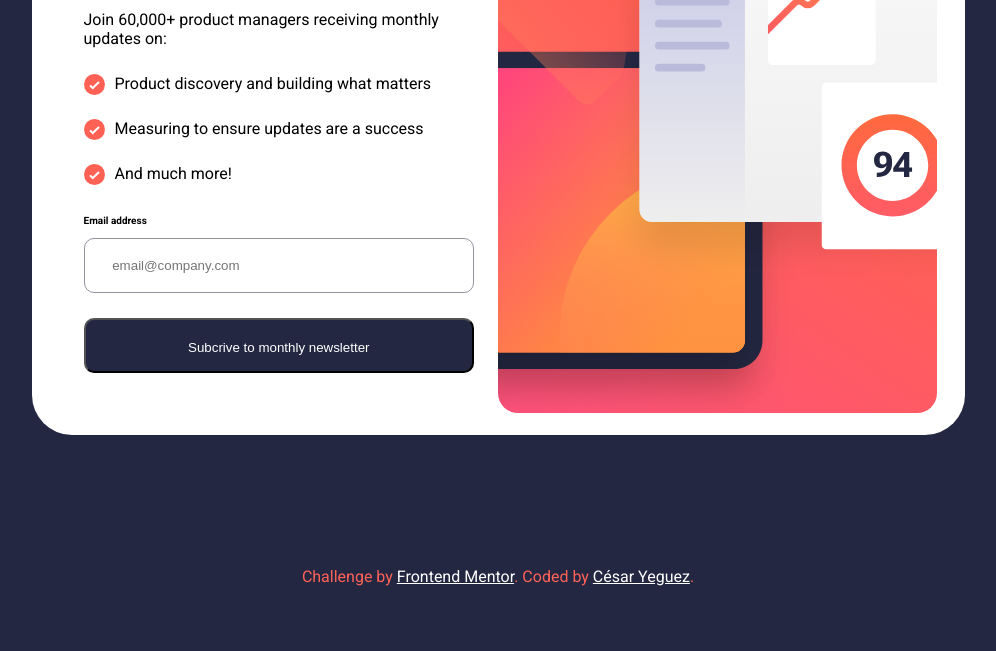
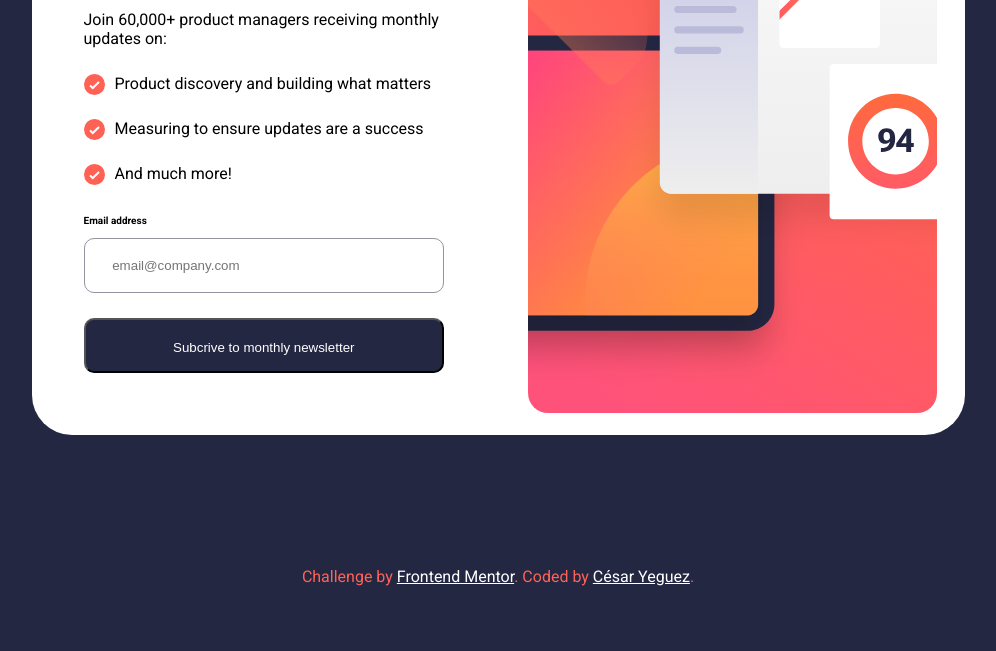
Before and after one commit to cyeguez/newsletter-sign-up-with-success-message-main, a website: page index.html in a window 1280 px wide. Shown: the part 424-1075 px from the top of the page, without its empty margins (142-1138 px from the left). Drawn offline with Linux system fonts and the light colour scheme.

Commit message:
feat(se agrega un column gap entre las 2 section principales)

```diff
--- a/scss/__main.scss
+++ b/scss/__main.scss
@@ -193,6 +193,7 @@ body {
     margin-block: 216px;
     border-radius: 40px;
     padding: 28px;
+    column-gap: 60px;
 
     .newsletter__start {
       grid-column: 2/3;
```
Also changed, not shown: css/style.css, 1 other file.
